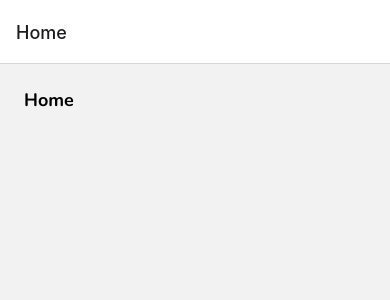
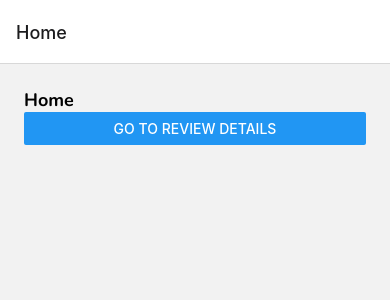
Before and after one commit to nadjiel/game-zone, a React Native app: screen /Home in a window 390 px wide. Shown: the top 300 px of the page. Built offline with nearby package versions, Linux system fonts and the light colour scheme.

Commit message:
Navigation between screens

```diff
--- a/screens/Home.js
+++ b/screens/Home.js
@@ -1,11 +1,20 @@
-import { View, Text } from "react-native";
+import { View, Text, Button } from "react-native";
 
 import { globalStyles } from "../styles/global";
 
-function Home() {
+function Home({ navigation }) {
+  const pressHandler = () => {
+    navigation.navigate("ReviewDetails");
+    // navigation.push("ReviewDetails");
+  };
+
   return (
     <View style={ globalStyles.container }>
       <Text style={ globalStyles.title }>Home</Text>
+      <Button
+        title="Go to review details"
+        onPress={ pressHandler }
+      />
     </View>
   )
 }
--- a/screens/ReviewDetails.js
+++ b/screens/ReviewDetails.js
@@ -1,11 +1,19 @@
-import { View, Text } from "react-native";
+import { View, Text, Button } from "react-native";
 
 import { globalStyles } from "../styles/global";
 
-function ReviewDetails() {
+function ReviewDetails({ navigation }) {
+  const pressHandler = () => {
+    navigation.goBack();
+  }
+
   return (
     <View style={ globalStyles.container }>
       <Text>Review Details</Text>
+      <Button
+        title="Go back home"
+        onPress={ pressHandler }
+      />
     </View>
   )
 }
```
